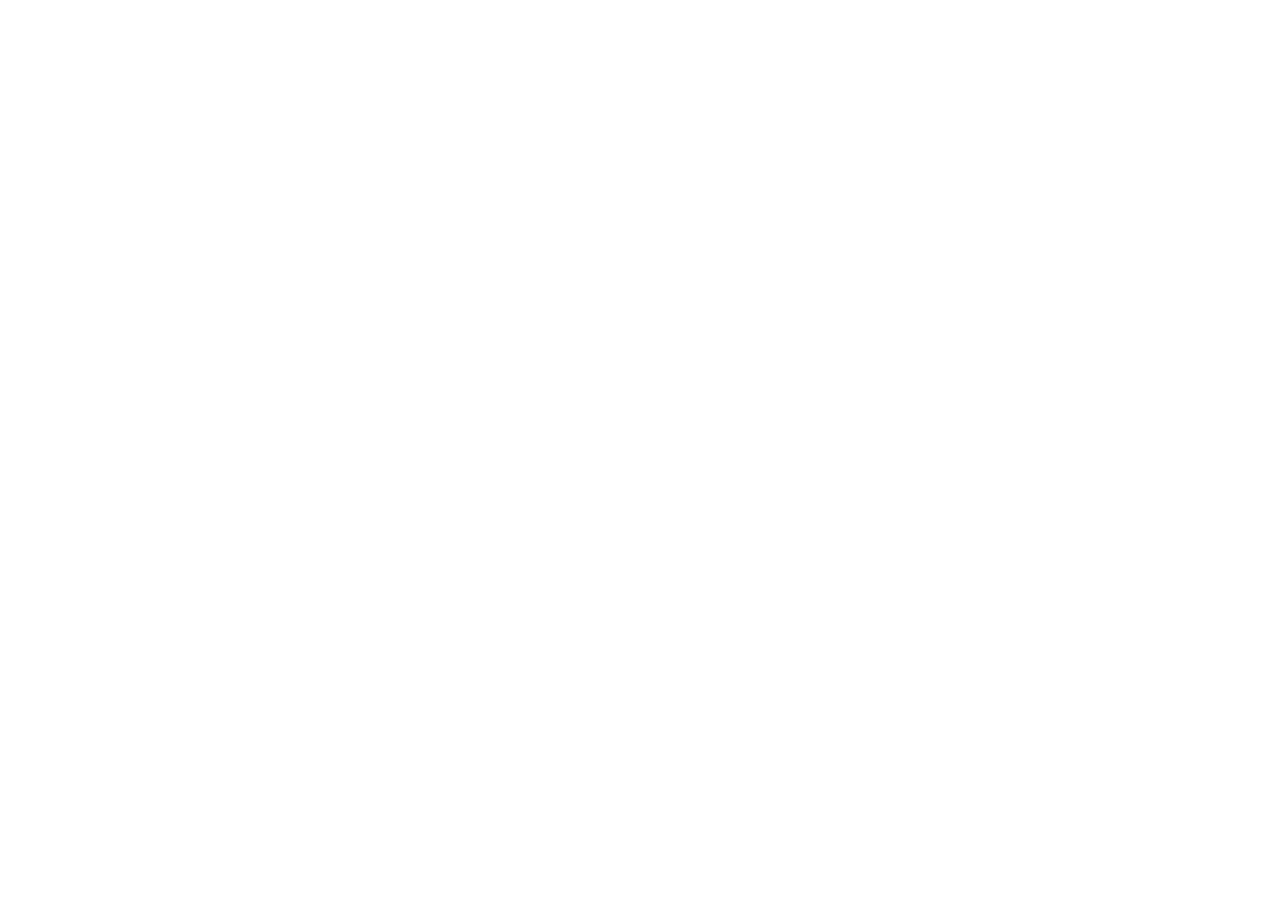
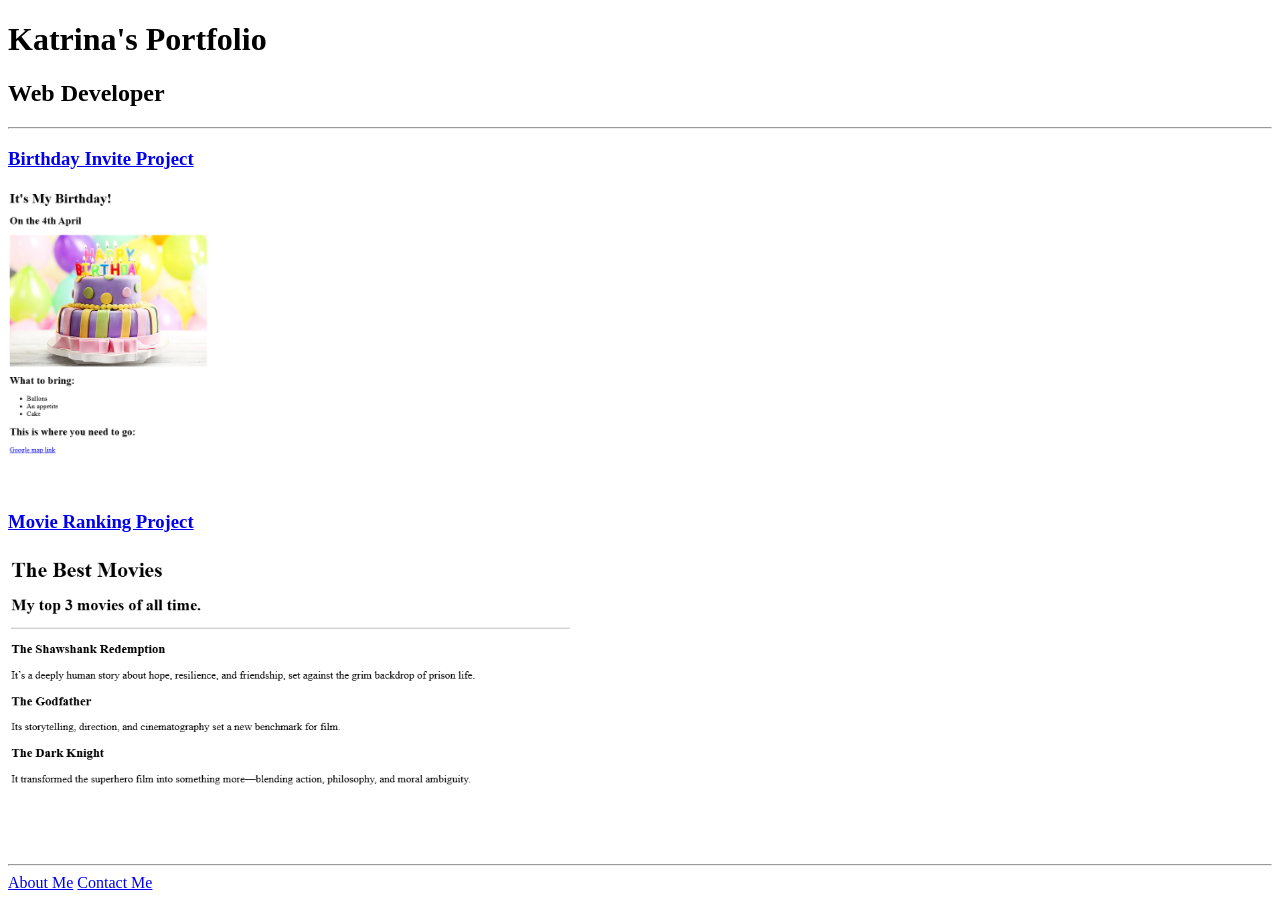
Before and after one commit to kateoka/html-portfolio, a plain HTML site: page index.html in a window 1280 px wide. Before the commit the page ends 800 px from the top, so only its background shows below. Drawn offline with Linux system fonts and the light colour scheme.

Commit message:
Update index.html

```diff
--- a/index.html
+++ b/index.html
@@ -1,15 +1,25 @@
-<!-- TODO 1: Create the HTML Boilerplate -->
+<!DOCTYPE html>
+<html lang="en">
+<head>
+    <meta charset="UTF-8">
+    <meta name="viewport" content="width=device-width, initial-scale=1.0">
+    <title>Katrina's Portfolio</title>
+</head>
+<body>
+    <h1>Katrina's Portfolio</h1>
+    <h2>Web Developer</h2>
 
-<!-- TODO 2: Add Your previous projects' HTML into the public folder -->
+    <hr />
+    <h3><a href="./public/birthday-invite.html">Birthday Invite Project</a></h3>
+    <img src="./assets/images/my bd invite.png" height="300"/>
 
-<!-- TODO 3: Take screenshots of your project previews and add the images to the images folder -->
+    <h3><a href="./public/movie-ranking.html">Movie Ranking Project</a></h3>
+    <img src="./assets/images/my movies.png" height="300"/>
 
-<!-- TODO 4: Add titles/subtitles etc. -->
+    <hr/>
+    <a href="./public/about.html">About Me</a>
+    <a href="./public/contact.html">Contact Me</a>
 
-<!-- TODO 5: Add a link to the project pages -->
 
-<!-- TODO 6: Add images to show the project previews
-HINT for TODO 6: You can use the height attribute set to 200 to make the image smaller:
-https://developer.mozilla.org/en-US/docs/Web/HTML/Element/img#attr-height -->
-
-<!-- TODO 7: Add the Contact Me and About Me page links -->
+</body>
+</html>
```
